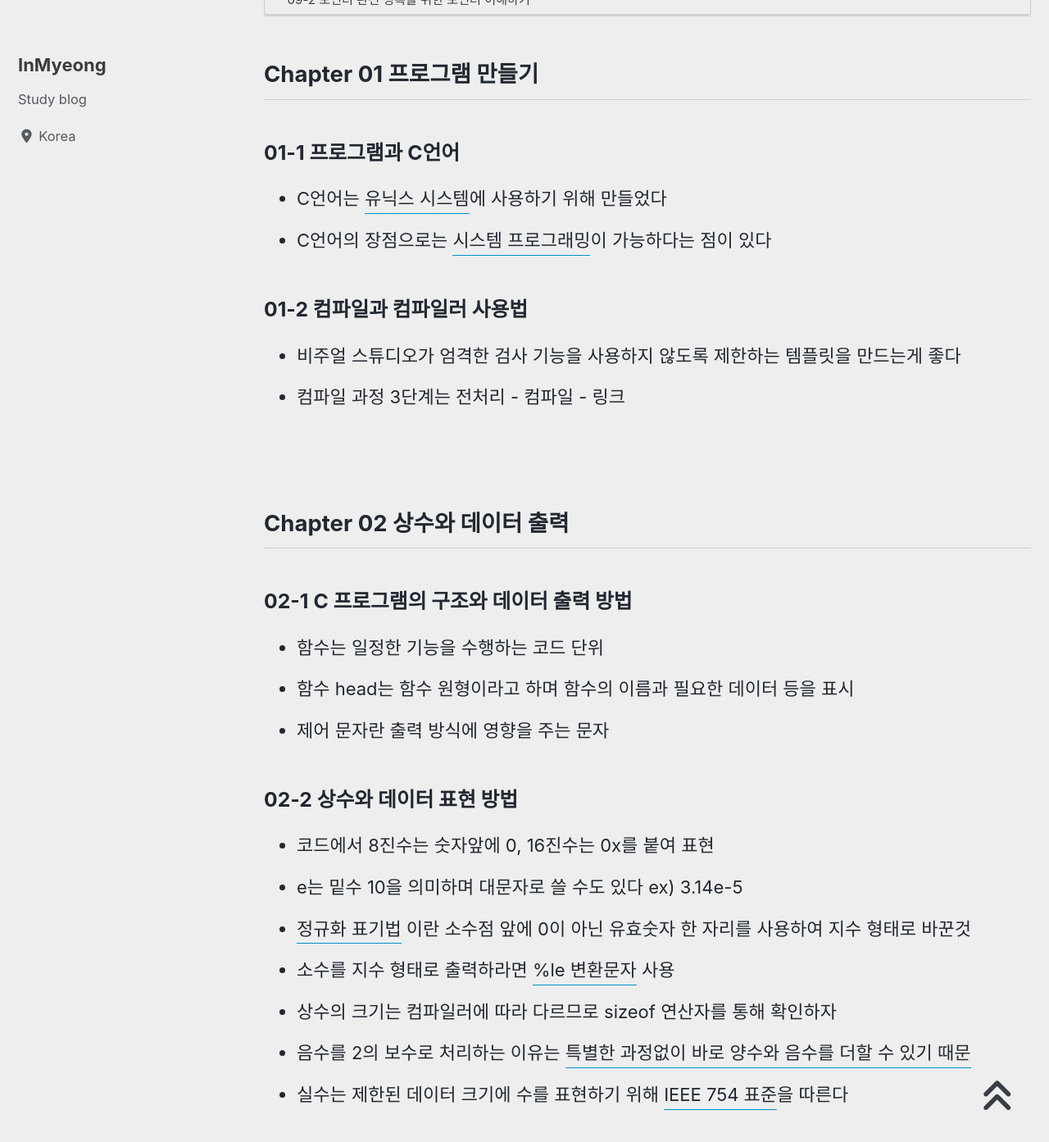
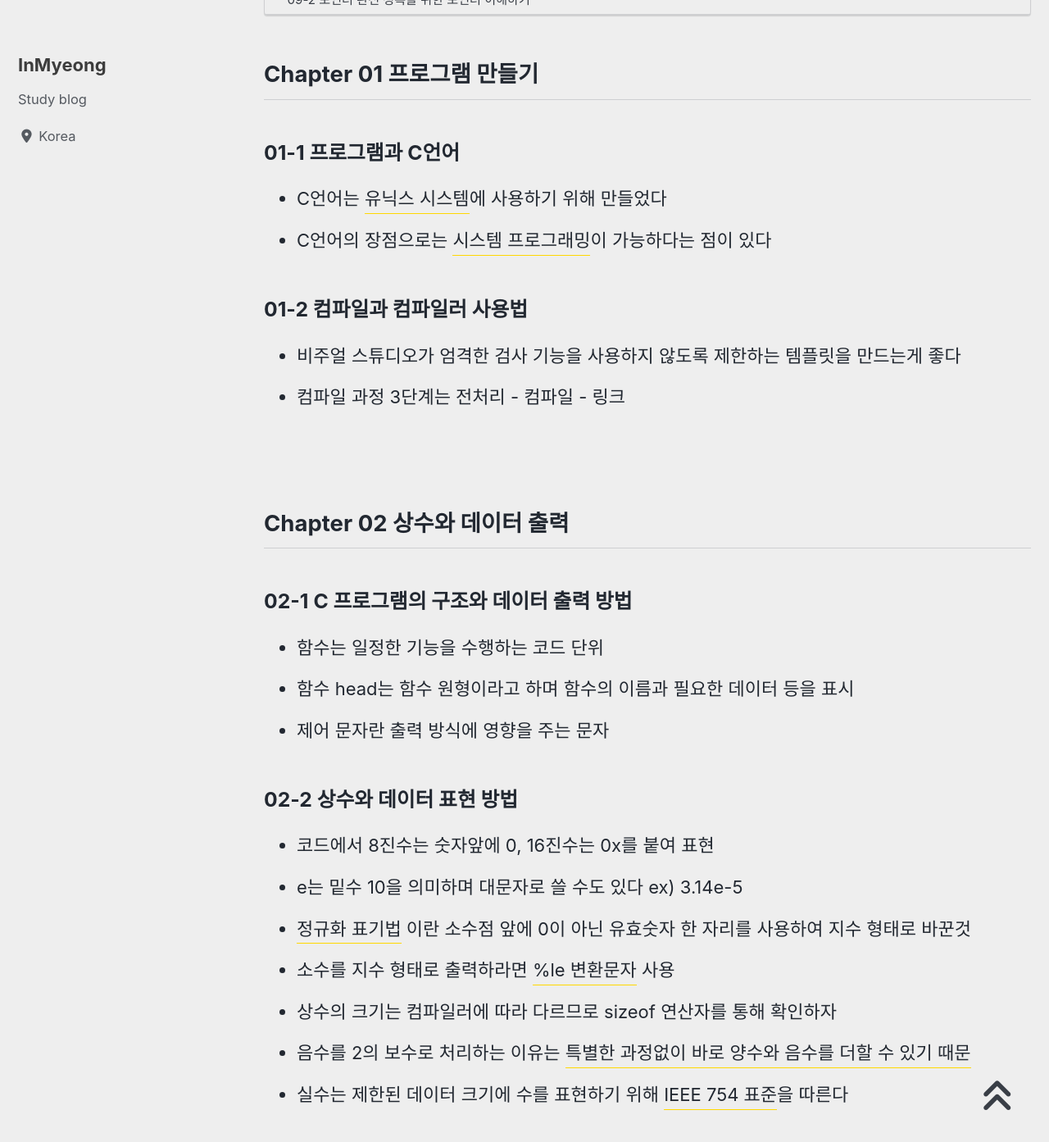
Before and after one commit to devMyeong/devMyeong.github.io, a Jekyll site: the page built from _posts/c/2021-06-28-c.md, in a window 1280 px wide and 1400 px high, scrolled down 1223 px. Shown: the top 1393 px of the window at 82% size. Built offline with Jekyll 4.4.1, drawn with Linux system fonts in a browser that asks for light colours; cached includes are drawn as plain includes; nearby versions of some CDN libraries; some web fonts are replaced.

Commit message:
change underline color
blue to yellow

```diff
--- a/_sass/minimal-mistakes/_base.scss
+++ b/_sass/minimal-mistakes/_base.scss
@@ -70,7 +70,7 @@ p {
 u,
 ins {
   text-decoration: none;
-  border-bottom: 1px solid $primary-color;
+  border-bottom: 1px solid $underline-color;
   padding-bottom: 4.5px;
   a {
     color: inherit;
--- a/_sass/minimal-mistakes/skins/_air.scss
+++ b/_sass/minimal-mistakes/skins/_air.scss
@@ -13,6 +13,7 @@ $link-color: #393e46 !default;
 $masthead-link-color: $text-color !default;
 $masthead-link-color-hover: $text-color !default;
 $navicon-link-color-hover: mix(#fff, $text-color, 80%) !default;
+$underline-color: #ffd800 !default;
 
 .page__footer {
   color: #fff !important; // override
```
